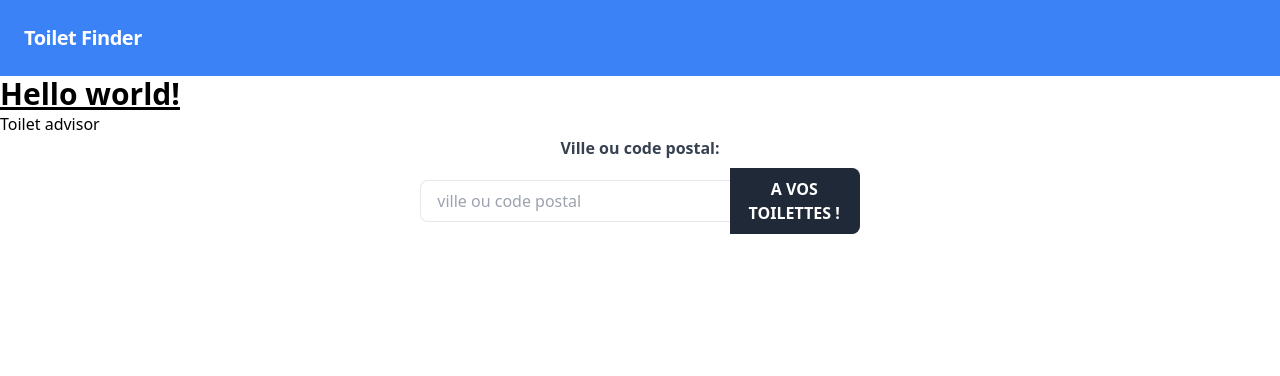
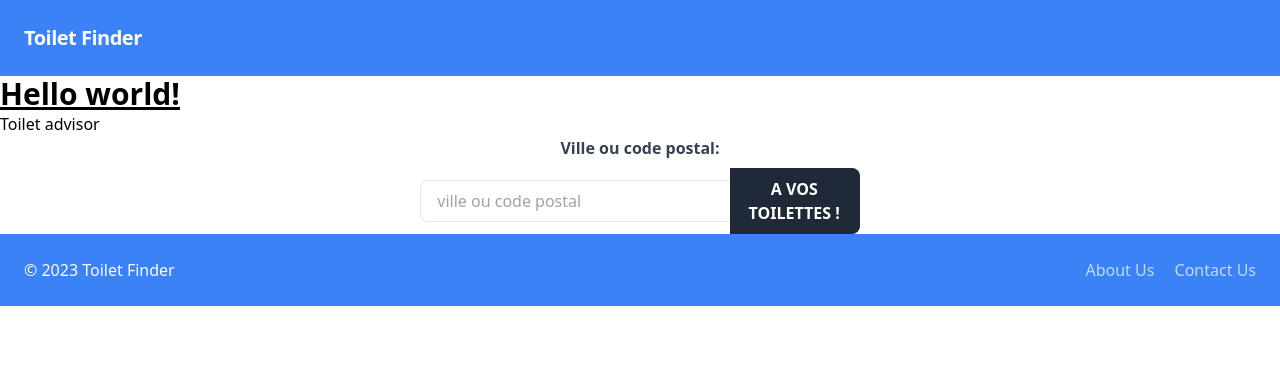
Before and after one commit to sakousi/toilet-advisor, a PHP site: page / in a window 1280 px wide. Shown: the top 376 px of the page. Run offline with PHP 8.4, Linux system fonts and the light colour scheme; style sheets or scripts are compiled from the project's sources.

Commit message:
basic footer frontstyle added

```diff
--- a/templates/component/footer.php
+++ b/templates/component/footer.php
@@ -1,5 +1,13 @@
-<footer>
-
+<footer class="bg-blue-500 p-6 text-white">
+  <div class="flex justify-between items-center">
+    <div>
+      <p>&copy; 2023 Toilet Finder</p>
+    </div>
+    <div>
+      <a href="#" class="text-blue-200 hover:text-white mr-4">About Us</a>
+      <a href="#" class="text-blue-200 hover:text-white">Contact Us</a>
+    </div>
+  </div>
 </footer>
 </body>
 </html>
```
